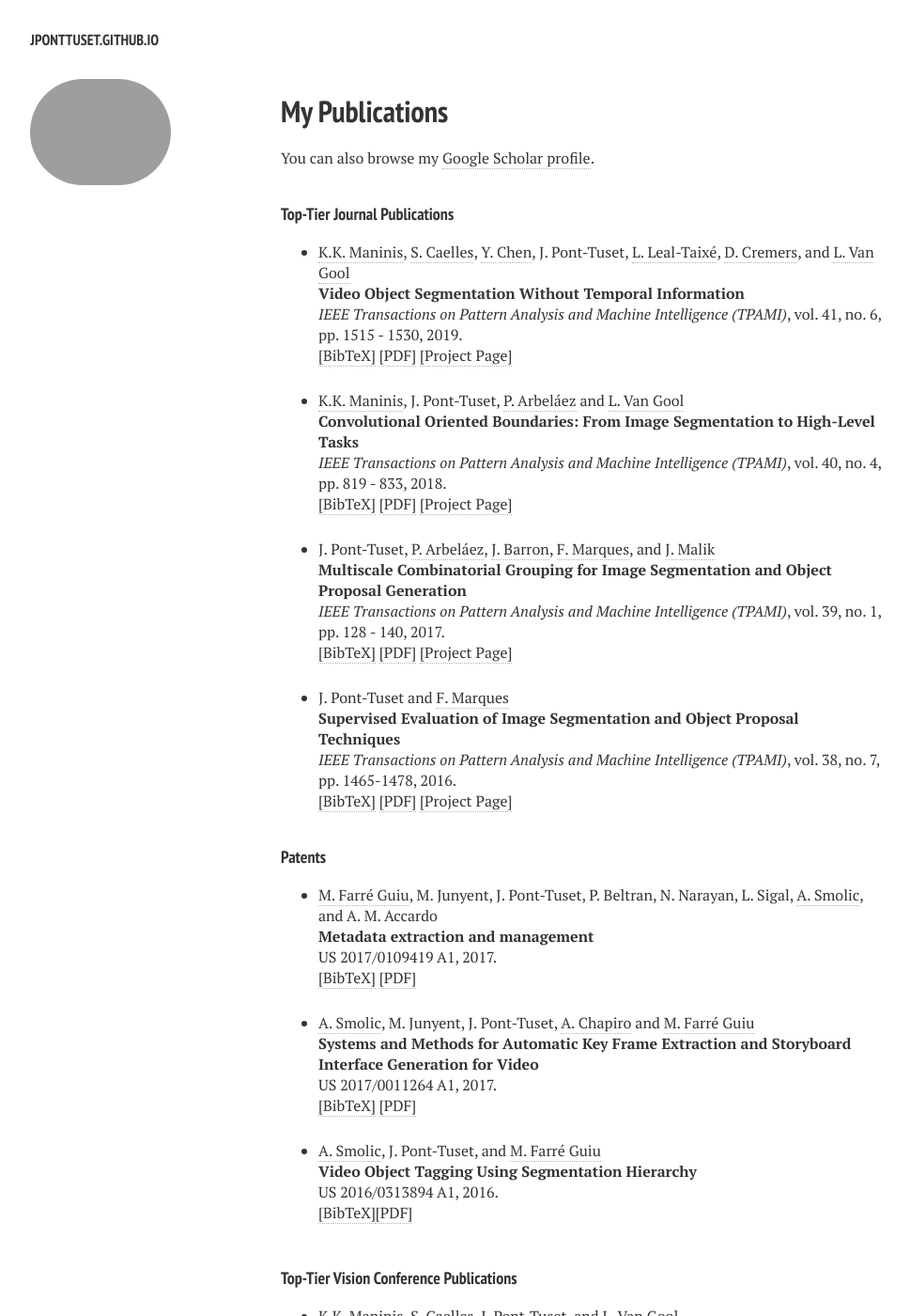
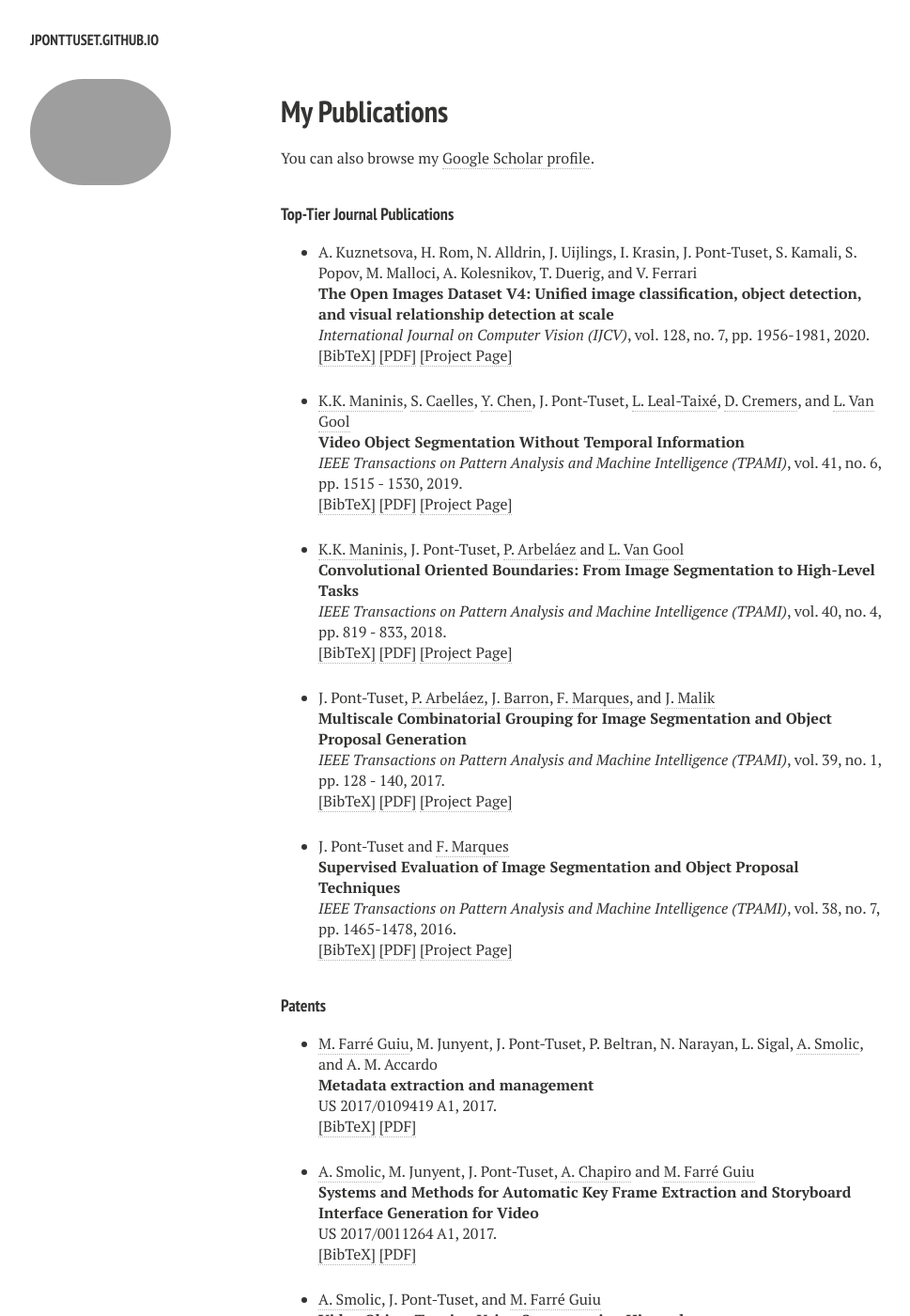
Before and after one commit to jponttuset/jponttuset.github.io, a Jekyll site: the page built from publications.md, in a window 1280 px wide and 1400 px high. Shown: the whole window at 94% size, without its empty margins (21-990 px from the left). Built offline with Jekyll 4.4.1, drawn with Linux system fonts in a browser that asks for light colours; nearby versions of some CDN libraries; some of the changed text lies outside the part shown.

Commit message:
Updating CV

```diff
--- a/_layouts/publications.html
+++ b/_layouts/publications.html
@@ -85,6 +85,32 @@
 <h4 style="margin-bottom:0px;padding-top:10px;">Top-Tier Journal Publications</h4>
 <!-- Generated from JabRef by PubList by Truong Nghiem at 11:44 on 2015.09.10. -->
 <ul class="biblist">
+
+  <!-- Item: Kuznetsova2020 -->
+<li ><p>
+  A. Kuznetsova, H. Rom, N. Alldrin, J. Uijlings, I. Krasin, J. Pont-Tuset, S. Kamali, S. Popov, M. Malloci, A. Kolesnikov, T. Duerig, and V. Ferrari
+<br><b>The Open Images Dataset V4: Unified image classification, object detection, and visual relationship detection at scale</b><br>
+<i>International Journal on Computer Vision (IJCV)</i>, vol. 128, no. 7, pp. 1956-1981, 2020.
+<br />
+<a href="javascript:toggleBibtex('Kuznetsova2020')">[BibTeX]</a>
+<a href="https://arxiv.org/abs/1811.00982" target="_blank">[PDF]</a> <a href="https://storage.googleapis.com/openimages/web/index.html"  target="_blank">[Project Page]</a>
+</p>
+<div id="bib_Kuznetsova2020" class="bibtex noshow">
+<pre>
+@article{Kuznetsova2020,
+  author = {Alina Kuznetsova and Hassan Rom and Neil Alldrin and Jasper Uijlings and Ivan Krasin and Jordi Pont-Tuset and Shahab Kamali and Stefan Popov and Matteo Malloci and Alexander Kolesnikov and Tom Duerig and Vittorio Ferrari},
+  title = {The Open Images Dataset V4: Unified image classification, object detection, and visual relationship detection at scale},
+  year = {2020},
+  number = {7},
+  volume = {128},
+  pages={1956-1981},
+  journal = {IJCV}
+}
+</pre>
+</div>
+</li>
+
+
 <!-- Item: Maninis2018b -->
 <li ><p>
 <a href="http://www.vision.ee.ethz.ch/~kmaninis" target="_blank">K.K. Maninis</a>, <a href="https://sergicaelles.com/" target="_blank">S. Caelles</a>, <a href="http://www.vision.ee.ethz.ch/~yuhchen/" target="_blank">Y. Chen</a>, J. Pont-Tuset, <a href="https://lealtaixe.github.io" target="_blank">L. Leal-Taixé</a>,
@@ -309,6 +335,28 @@
 <h4 style="margin-bottom:0px;padding-top:20px;">Top-Tier Vision Conference Publications</h4>
 
     <ul class="biblist">
+<!-- Item: PontTuset2020 -->
+<li ><p>
+J. Pont-Tuset, J. Uijlings, S. Changpinyo, R. Soricut, and V. Ferrari
+<br><b>Connecting Vision and Language with Localized Narratives</b><br>
+<i>European Conference on Computer Vision (ECCV)</i>,
+2020.
+<br />
+<a href="javascript:toggleBibtex('PontTuset2020')">[BibTeX]</a>
+<a href="https://arxiv.org/pdf/1912.03098.pdf" target="_blank">[PDF]</a> <a href="https://google.github.io/localized-narratives/"  target="_blank">
+[Project Page]</a>
+</p>
+<div id="bib_PontTuset2020" class="bibtex noshow">
+<pre>
+@inproceedings{PontTuset_eccv2020,
+  author  = {Jordi Pont-Tuset and Jasper Uijlings and Soravit Changpinyo and Radu Soricut and Vittorio Ferrari},
+  title   = {Connecting Vision and Language with Localized Narratives},
+  booktitle = {ECCV},
+  year    = {2020}
+}
+</pre>
+</div>
+</li>
 
 
     <!-- Item: Maninis2018b -->
```
